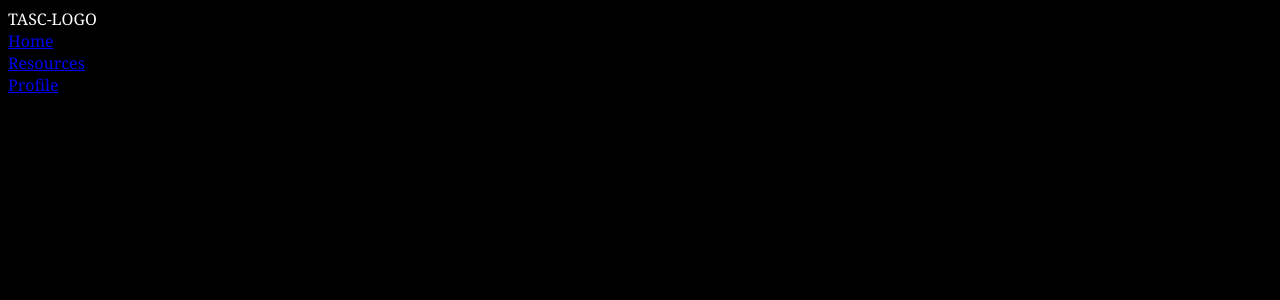
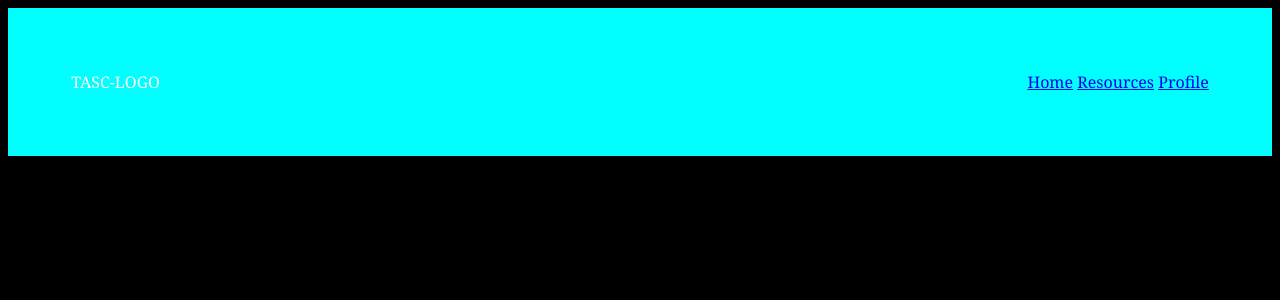
Before and after one commit to rat-tub/frontend-components, a SvelteKit app: page /KausthubhTascTemplate1 in a window 1280 px wide. Shown: the top 300 px of the page. Built offline with nearby package versions, Linux system fonts and the light colour scheme.

Commit message:
fix: navbar & CSS spill

```diff
--- a/src/routes/KausthubhTascTemplate1/+page.svelte
+++ b/src/routes/KausthubhTascTemplate1/+page.svelte
@@ -9,23 +9,34 @@
   </div>
 </nav>
 
+<svelte:head
+  ><title>TASC</title>
+  <style>
+    :root {
+      font-family: Cambria, Cochin, Georgia, Times, "Times New Roman", serif;
+      background-color: black;
+      color: white;
+    }
+  </style>
+</svelte:head>
+
 <style>
   * {
     box-sizing: border-box;
     margin: 0;
     padding: 0;
   }
-  :root {
-    font-family: Cambria, Cochin, Georgia, Times, "Times New Roman", serif;
-    background-color: black;
-    color: white;
+
+  li {
+    display: inline-block;
   }
 
   .navbar {
-    display: inline;
+    display: flex;
     position: relative;
     justify-content: space-between;
     background-color: aqua;
     align-items: center;
+    padding: 5%;
   }
 </style>
```
